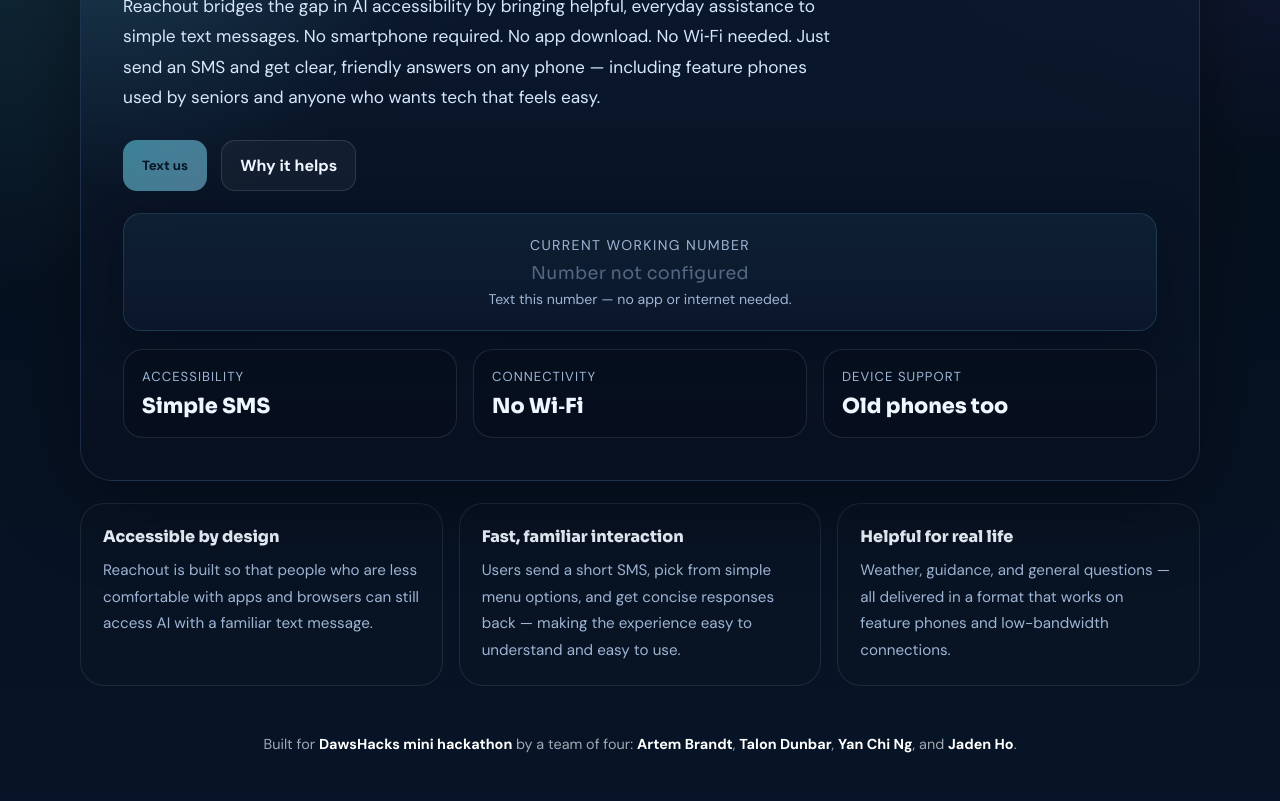
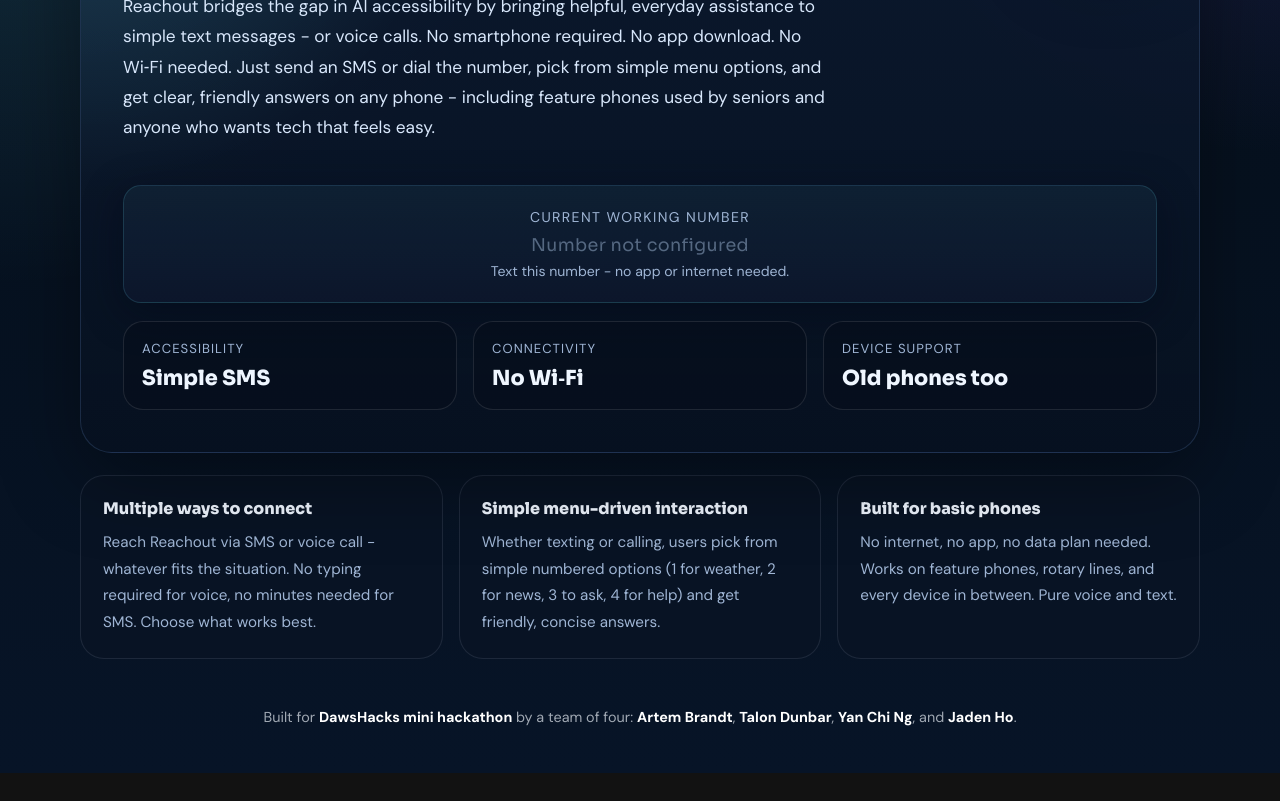
Before and after one commit to talonlikeaclaw/dawshacks-2026, a website: page public/index.html in a window 1280 px wide. Shown: the part 275-1076 px from the top of the page. After the commit the page ends 1048 px from the top, so only its background shows below. Drawn offline with Linux system fonts and the light colour scheme.

Commit message:
Final additions

```diff
--- a/public/index.html
+++ b/public/index.html
@@ -80,13 +80,13 @@
         pointer-events: none;
       }
 
-      /* Round logo — top-right of hero */
+      /* Round logo - top-right of hero */
       .hero-logo {
         position: absolute;
         top: 28px;
         right: 32px;
-        width: 80px;
-        height: 80px;
+        width: 120px;
+        height: 120px;
         border-radius: 50%;
         overflow: hidden;
         border: 2px solid rgba(110, 231, 255, 0.28);
@@ -354,21 +354,16 @@
               <span class="gradient-text">Reachout</span>
             </h1>
             <p class="lede">
-              Reachout bridges the gap in AI accessibility by bringing helpful, everyday assistance to simple text messages.
-              No smartphone required. No app download. No Wi‑Fi needed. Just send an SMS and get clear, friendly answers on any phone — including feature phones used by seniors and anyone who wants tech that feels easy.
+              Reachout bridges the gap in AI accessibility by bringing helpful, everyday assistance to simple text messages - or voice calls. No smartphone required. No app download. No Wi‑Fi needed. Just send an SMS or dial the number, pick from simple menu options, and get clear, friendly answers on any phone - including feature phones used by seniors and anyone who wants tech that feels easy.
             </p>
-            <div class="cta-row">
-              <button id="copy-number-button" class="button primary">Text us</button>
-              <a class="button secondary" href="#features">Why it helps</a>
-              <span class="copy-feedback" id="copy-feedback"></span>
-            </div>
+            <span class="copy-feedback" id="copy-feedback"></span>
           </section>
         </div>
 
         <div class="big-number">
           <div class="label">Current working number</div>
           <div class="number" id="display-number">Loading…</div>
-          <div class="note">Text this number — no app or internet needed.</div>
+          <div class="note">Text this number - no app or internet needed.</div>
         </div>
 
         <div class="stats">
@@ -389,21 +384,21 @@
 
       <section class="section" id="features">
         <div class="card">
-          <h2>Accessible by design</h2>
+          <h2>Multiple ways to connect</h2>
           <p>
-            Reachout is built so that people who are less comfortable with apps and browsers can still access AI with a familiar text message.
+            Reach Reachout via SMS or voice call - whatever fits the situation. No typing required for voice, no minutes needed for SMS. Choose what works best.
           </p>
         </div>
         <div class="card" id="how-it-works">
-          <h2>Fast, familiar interaction</h2>
+          <h2>Simple menu-driven interaction</h2>
           <p>
-            Users send a short SMS, pick from simple menu options, and get concise responses back — making the experience easy to understand and easy to use.
+            Whether texting or calling, users pick from simple numbered options (1 for weather, 2 for news, 3 to ask, 4 for help) and get friendly, concise answers.
           </p>
         </div>
         <div class="card">
-          <h2>Helpful for real life</h2>
+          <h2>Built for basic phones</h2>
           <p>
-            Weather, guidance, and general questions — all delivered in a format that works on feature phones and low-bandwidth connections.
+            No internet, no app, no data plan needed. Works on feature phones, rotary lines, and every device in between. Pure voice and text.
           </p>
         </div>
       </section>
@@ -429,11 +424,10 @@
       // ─────────────────────────────────────────────────────────────────────
 
       const PHONE = window.REACHOUT_PHONE   // Option B
-                 || '__PHONE__'             // Option A — replaced by server
-                 || '';                     // Option C — put number here as string
+                 || '__PHONE__'             // Option A - replaced by server
+                 || '';                     // Option C - put number here as string
 
       const displayEl = document.getElementById('display-number');
-      const btnEl     = document.getElementById('copy-number-button');
       const feedbackEl = document.getElementById('copy-feedback');
 
       const isPlaceholder = !PHONE || PHONE === '__PHONE__';
@@ -441,26 +435,8 @@
       if (isPlaceholder) {
         displayEl.textContent = 'Number not configured';
         displayEl.classList.add('unset');
-        btnEl.textContent = 'Text us';
-        btnEl.disabled = true;
-        btnEl.style.opacity = '0.5';
-        btnEl.style.cursor = 'not-allowed';
       } else {
         displayEl.textContent = PHONE;
-        btnEl.textContent = 'Text ' + PHONE;
-
-        btnEl.addEventListener('click', async function () {
-          try {
-            await navigator.clipboard.writeText(PHONE);
-            feedbackEl.textContent = '✓ Copied to clipboard';
-            feedbackEl.style.opacity = '1';
-            setTimeout(() => (feedbackEl.style.opacity = '0'), 2200);
-          } catch {
-            feedbackEl.textContent = 'Copy failed — select manually';
-            feedbackEl.style.opacity = '1';
-            setTimeout(() => (feedbackEl.style.opacity = '0'), 2200);
-          }
-        });
       }
     </script>
   </body>
```
